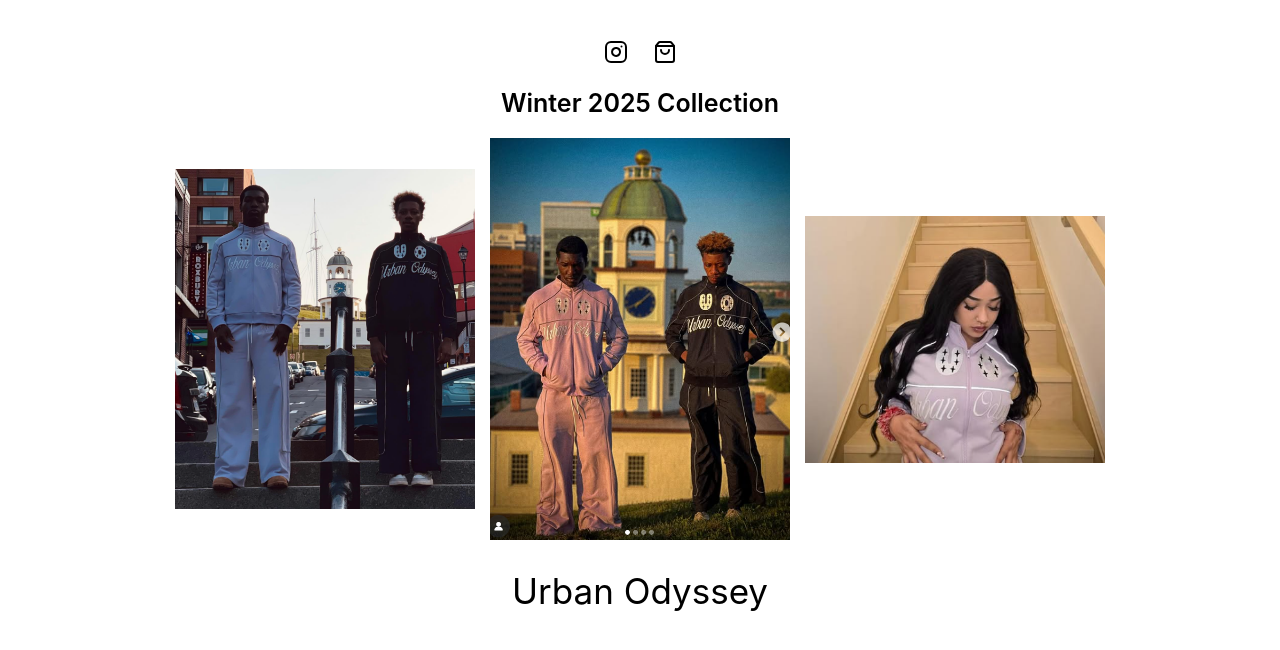
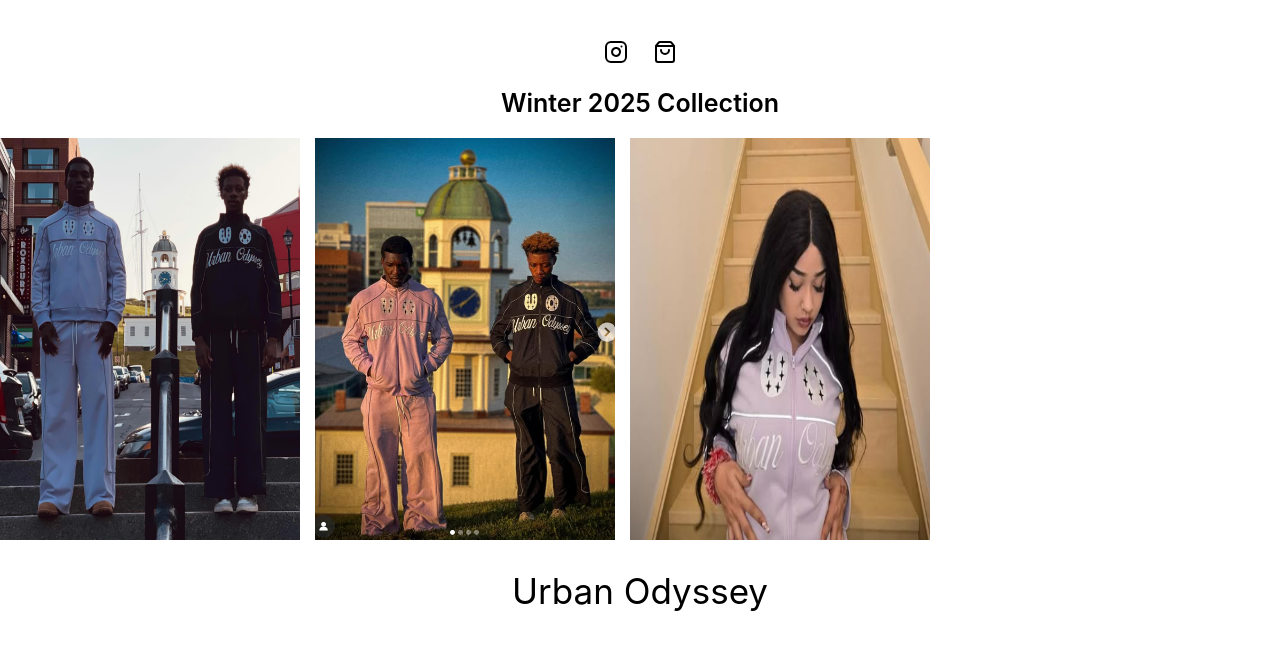
Before and after one commit to edzainhema/urbanodyssey, a React (Create React App) app: page / in a window 1280 px wide. Shown: the top 650 px of the page. Built offline with nearby package versions, Linux system fonts and the light colour scheme.

Commit message:
Updated image section + fixed styling for a second time

```diff
--- a/src/App.css
+++ b/src/App.css
@@ -30,16 +30,17 @@
   gap: 15px;
   padding-bottom: 10px;
   width: 100%;
-  align-items: center;
-  justify-content: center;
+
+  /* Allow scrolling both directions */
+  scroll-behavior: smooth;
 
   /* Hide scrollbar */
-  scrollbar-width: none;       /* Firefox */
+  scrollbar-width: none;
+}
+.image-row::-webkit-scrollbar {
+  display: none;
 }
 
-.image-row::-webkit-scrollbar {
-  display: none;               /* Chrome, Edge, Safari */
-}
 
 .App-link {
   color: #61dafb;
```
